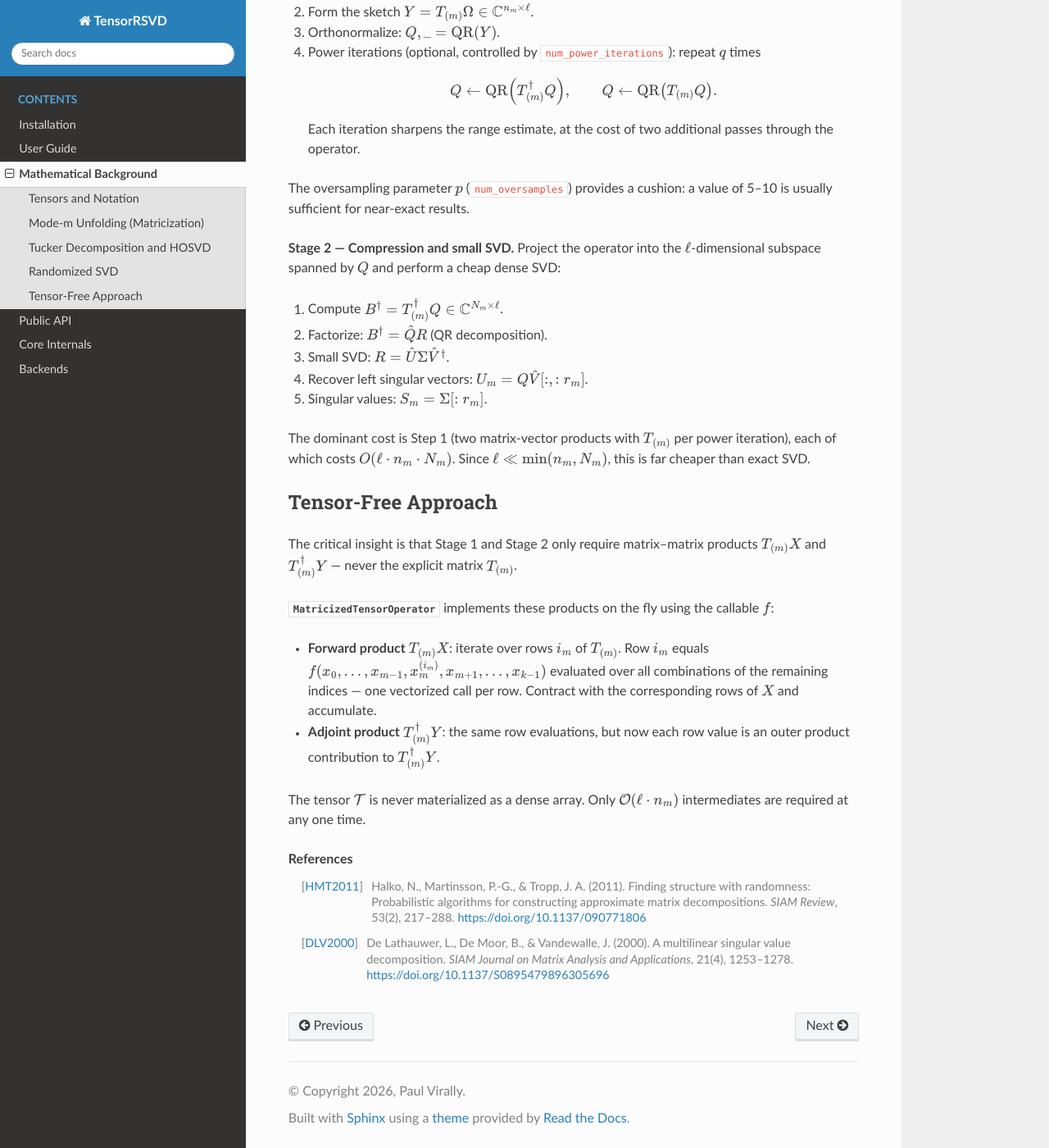
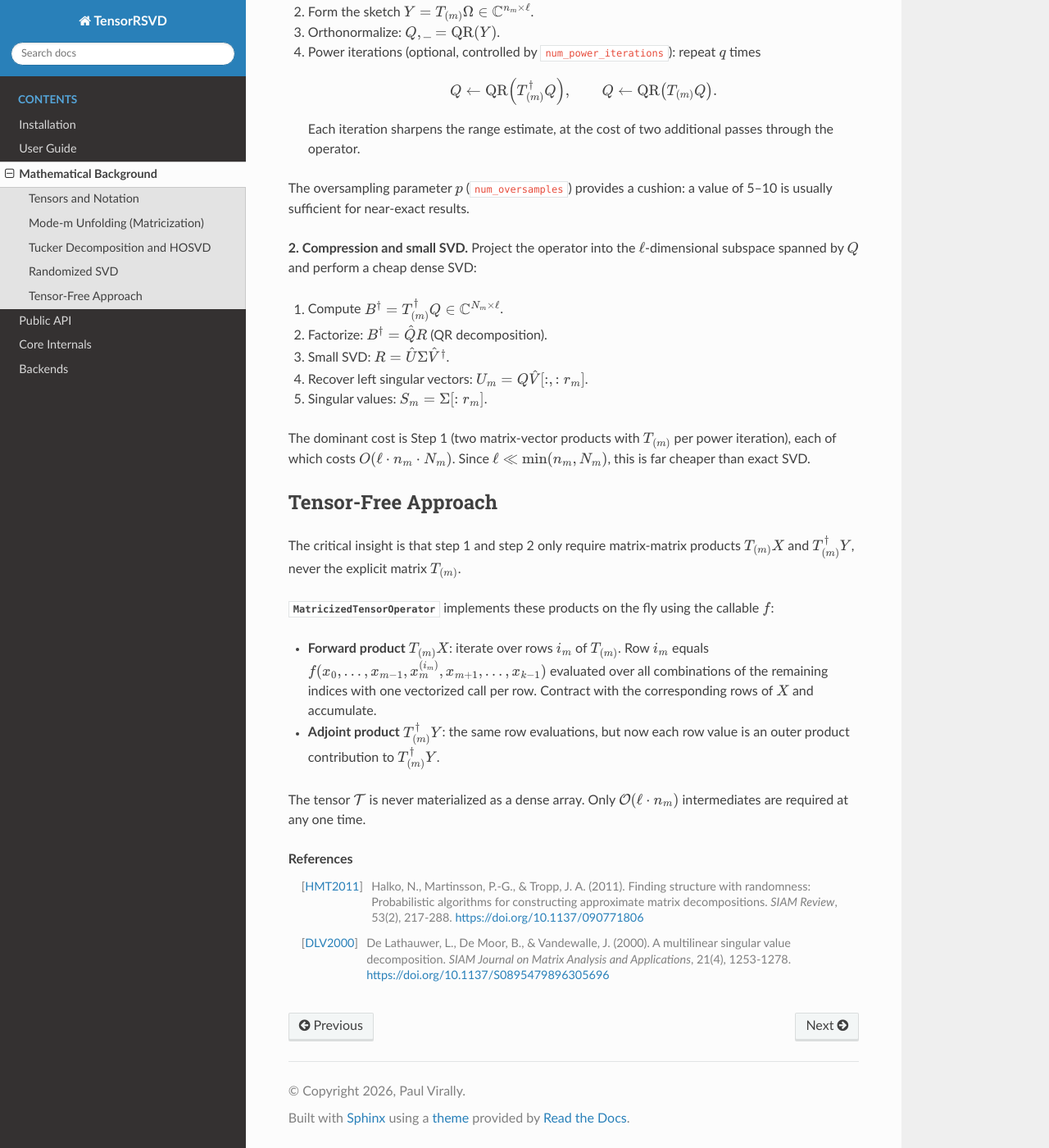
Before and after one commit to PaulVirally/TensorRSVD, a Sphinx documentation site: the page built from docs/source/theory.rst, in a window 1280 px wide and 1400 px high, scrolled down 2449 px. Shown: the whole window at 82% size. Built offline with Sphinx 7.4.7 and the Read the Docs theme 3.1.0, drawn with Linux system fonts in a browser that asks for light colours; some of the changed text lies outside the part shown.

Commit message:
Fixed wording

```diff
--- a/docs/source/theory.rst
+++ b/docs/source/theory.rst
@@ -131,7 +131,7 @@ explicitly, which costs :math:`\mathcal{O}(n_m \cdot N_m)` memory and
 TensorRSVD uses the randomized SVD algorithm of Halko, Martinsson, and Tropp
 [HMT2011]_.
 
-**Stage 1 — Range finder.**
+**1. Range finder.**
 Find an orthonormal matrix :math:`Q \in \mathbb{C}^{n_m \times \ell}`,
 :math:`\ell = r_m + p`, whose column space approximates the range of
 :math:`T_{(m)}`:
@@ -154,7 +154,7 @@ Find an orthonormal matrix :math:`Q \in \mathbb{C}^{n_m \times \ell}`,
 The oversampling parameter :math:`p` (``num_oversamples``) provides a cushion: a
 value of 5–10 is usually sufficient for near-exact results.
 
-**Stage 2 — Compression and small SVD.**
+**2. Compression and small SVD.**
 Project the operator into the :math:`\ell`-dimensional subspace spanned by
 :math:`Q` and perform a cheap dense SVD:
 
@@ -173,8 +173,8 @@ power iteration), each of which costs :math:`O(\ell \cdot n_m \cdot N_m)`. Since
 Tensor-Free Approach
 ---------------------
 
-The critical insight is that Stage 1 and Stage 2 only require matrix–matrix
-products :math:`T_{(m)} X` and :math:`T_{(m)}^\dagger Y` — never the explicit
+The critical insight is that step 1 and step 2 only require matrix-matrix
+products :math:`T_{(m)} X` and :math:`T_{(m)}^\dagger Y`, never the explicit
 matrix :math:`T_{(m)}`.
 
 :class:`~tensorrsvd.core.MatricizedTensorOperator` implements these products
@@ -183,7 +183,7 @@ on the fly using the callable :math:`f`:
 - **Forward product** :math:`T_{(m)} X`: iterate over rows :math:`i_m` of
   :math:`T_{(m)}`. Row :math:`i_m` equals :math:`f(x_0, \ldots, x_{m-1},
   x_m^{(i_m)}, x_{m+1}, \ldots, x_{k-1})` evaluated over all combinations of the
-  remaining indices — one vectorized call per row. Contract with the
+  remaining indices with one vectorized call per row. Contract with the
   corresponding rows of :math:`X` and accumulate.
 
 - **Adjoint product** :math:`T_{(m)}^\dagger Y`: the same row evaluations, but now
@@ -197,10 +197,10 @@ The tensor :math:`\mathcal{T}` is never materialized as a dense array. Only
 .. [HMT2011] Halko, N., Martinsson, P.-G., & Tropp, J. A. (2011).
    Finding structure with randomness: Probabilistic algorithms for
    constructing approximate matrix decompositions.
-   *SIAM Review*, 53(2), 217–288.
+   *SIAM Review*, 53(2), 217-288.
    https://doi.org/10.1137/090771806
 
 .. [DLV2000] De Lathauwer, L., De Moor, B., & Vandewalle, J. (2000).
    A multilinear singular value decomposition.
-   *SIAM Journal on Matrix Analysis and Applications*, 21(4), 1253–1278.
+   *SIAM Journal on Matrix Analysis and Applications*, 21(4), 1253-1278.
    https://doi.org/10.1137/S0895479896305696
```
Also changed, not shown: README.md (+3 -3 lines).
